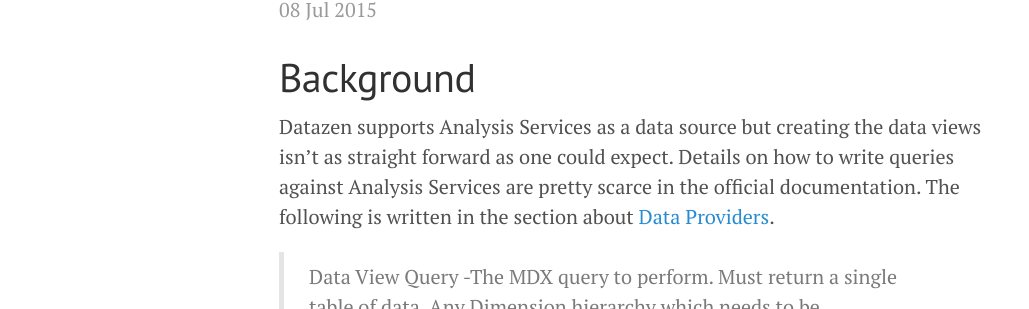
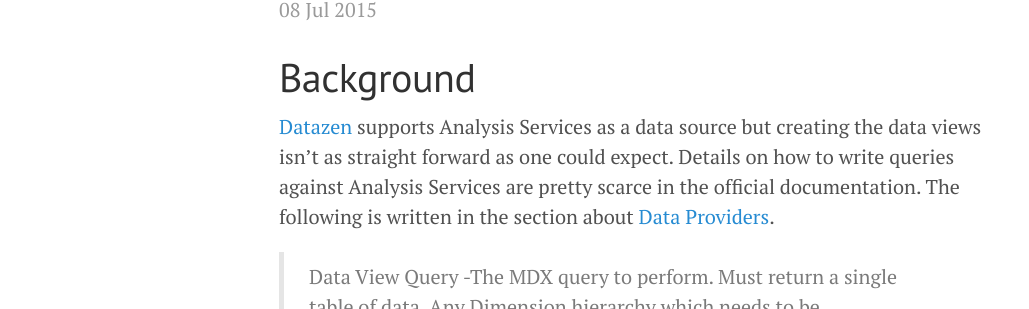
Before and after one commit to wikar/wikar.github.io, a Jekyll site: the page built from _posts/2015-07-08-datazen-and-analysis-services-how-to-create-a-data-view.markdown, in a window 1280 px wide and 900 px high. Shown: the part 237-546 px from the top of the window, without its empty margins (1-1030 px from the left). Built offline with Jekyll 4.4.1, drawn with Linux system fonts in a browser that asks for light colours; comment, search, counter and statistics services are not loaded; part of the change alters nothing that is shown.

```diff
--- a/_posts/2015-07-08-datazen-and-analysis-services-how-to-create-a-data-view.markdown
+++ b/_posts/2015-07-08-datazen-and-analysis-services-how-to-create-a-data-view.markdown
@@ -7,7 +7,7 @@ categories: [Datazen]
 ---
 #Background
 
-Datazen supports Analysis Services as a data source but creating the data views isn't as straight forward as one could expect. Details on how to write queries against Analysis Services are pretty scarce in the official documentation. The following is written in the section about [Data Providers](http://www.datazen.com/docs/?article=server/data_source_types).
+[Datazen](http://www.datazen.com) supports Analysis Services as a data source but creating the data views isn't as straight forward as one could expect. Details on how to write queries against Analysis Services are pretty scarce in the official documentation. The following is written in the section about [Data Providers](http://www.datazen.com/docs/?article=server/data_source_types).
 
 >Data View Query -The MDX query to perform. Must return a single table of data. Any Dimension hierarchy which needs to be returned as part of the view must be expressed as a defined Member in the MDX Query.
 
```
